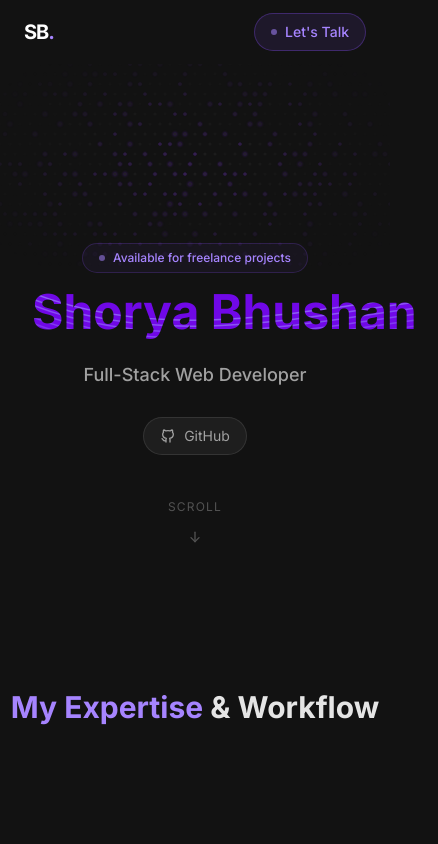
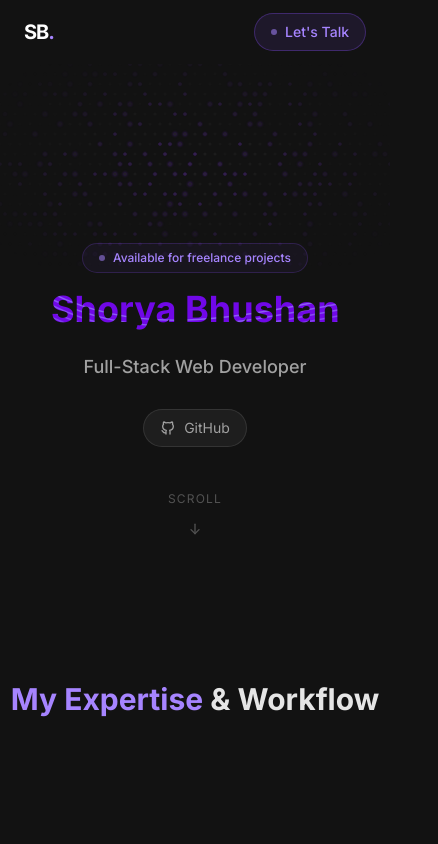
Before and after one commit to shorya1wd/portfolio, a Next.js app: page / in a window 390 px wide. Shown: the top 844 px of the page, 438 px wide, since content can reach past the window. Built offline with nearby package versions, Linux system fonts and the light colour scheme.

Commit message:
fix padding for mobile

```diff
--- a/app/layout.tsx
+++ b/app/layout.tsx
@@ -21,7 +21,7 @@ export default function RootLayout({
     <html lang="en" className="dark scroll-smooth">
       <body
         className={cn(
-          "min-h-screen bg-background font-sans antialiased",
+          "min-h-screen bg-background font-sans antialiased overflow-x-hidden",
           inter.variable
         )}
       >
--- a/components/canvas-text-demo.tsx
+++ b/components/canvas-text-demo.tsx
@@ -26,7 +26,7 @@ export default function CanvasTextDemo() {
       {/* Name */}
       <h1
         className={cn(
-          "group relative mx-auto flex flex-row flex-wrap items-baseline justify-center gap-x-3 text-center text-5xl font-bold text-neutral-900 sm:text-6xl md:text-7xl lg:text-8xl dark:text-neutral-200",
+          "group relative mx-auto flex flex-row flex-wrap items-baseline justify-center gap-x-3 text-center text-4xl font-bold text-neutral-900 sm:text-6xl md:text-7xl lg:text-8xl dark:text-neutral-200",
         )}
       >
         <CanvasText
```
